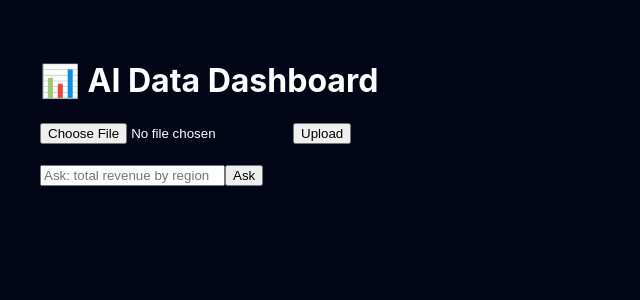
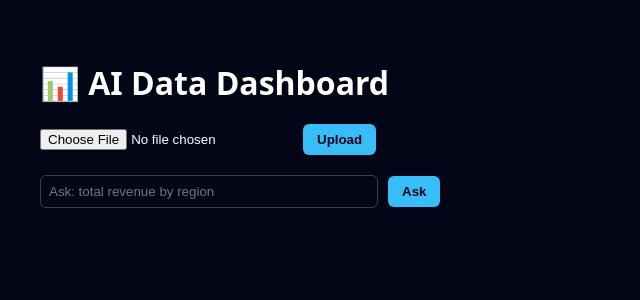
Before and after one commit to dennish-8055/ai-dashboard, a React (Create React App) app in the folder client/: page / in a window 1280 px wide. Shown: the top 300 px of the page, without its empty margins (0-640 px from the left). Built offline with nearby package versions, Linux system fonts and the light colour scheme; no server answers.

Commit message:
Update App.js

```diff
--- a/client/src/App.js
+++ b/client/src/App.js
@@ -21,7 +21,9 @@ function App() {
     process.env.REACT_APP_API_URL ||
     "https://ai-dashboard-backend.onrender.com";
 
+  // =====================
   // Upload
+  // =====================
   const uploadFile = async () => {
     if (!file) return setMessage("⚠️ Select a file");
 
@@ -37,7 +39,9 @@ function App() {
     }
   };
 
+  // =====================
   // Ask
+  // =====================
   const askAI = async () => {
     if (!question) return setMessage("⚠️ Enter a question");
 
@@ -47,7 +51,7 @@ function App() {
     try {
       const res = await axios.post(`${API}/ask`, { question });
 
-      if (!res.data.length) {
+      if (!res.data || res.data.length === 0) {
         setData([]);
         setMessage("📭 No data found");
       } else {
@@ -60,25 +64,37 @@ function App() {
     setLoading(false);
   };
 
+  // =====================
   // Insight
+  // =====================
   const getInsight = () => {
     if (!data.length) return "";
 
-    const max = data.reduce((a, b) => (a.value > b.value ? a : b));
+    const max = data.reduce((a, b) =>
+      a.value > b.value ? a : b
+    );
+
     return `📊 ${max.name} has highest value (${max.value.toLocaleString()})`;
   };
 
-  // Tooltip
+  // =====================
+  // Tooltip (clean & centered)
+  // =====================
   const CustomTooltip = ({ active, payload, label }) => {
-    if (active && payload?.length) {
+    if (active && payload && payload.length) {
       return (
-        <div style={{
-          background: "#020617",
-          padding: "10px",
-          borderRadius: "10px",
-          border: "1px solid #334155"
-        }}>
-          <p style={{ color: "#38bdf8", fontWeight: "bold" }}>{label}</p>
+        <div
+          style={{
+            background: "#020617",
+            padding: "10px 14px",
+            borderRadius: "10px",
+            border: "1px solid #334155",
+            boxShadow: "0 6px 20px rgba(0,0,0,0.5)"
+          }}
+        >
+          <p style={{ color: "#38bdf8", fontWeight: "bold" }}>
+            {label}
+          </p>
           <p style={{ color: "#e2e8f0" }}>
             Value: {payload[0].value.toLocaleString()}
           </p>
@@ -89,51 +105,131 @@ function App() {
   };
 
   return (
-    <div style={{
-      background: "#020617",
-      minHeight: "100vh",
-      color: "white",
-      padding: "40px"
-    }}>
-      <h1>📊 AI Data Dashboard</h1>
+    <div
+      style={{
+        background: "#020617",
+        minHeight: "100vh",
+        color: "white",
+        padding: "40px",
+        fontFamily: "system-ui"
+      }}
+    >
+      <h1 style={{ marginBottom: "20px" }}>
+        📊 AI Data Dashboard
+      </h1>
 
       {/* Upload */}
       <div style={{ marginBottom: 20 }}>
-        <input type="file" onChange={e => setFile(e.target.files[0])} />
-        <button onClick={uploadFile}>Upload</button>
+        <input
+          type="file"
+          onChange={(e) => setFile(e.target.files[0])}
+        />
+        <button style={btn} onClick={uploadFile}>
+          Upload
+        </button>
       </div>
 
       {/* Ask */}
       <div style={{ marginBottom: 20 }}>
         <input
+          style={input}
           value={question}
-          onChange={e => setQuestion(e.target.value)}
+          onChange={(e) => setQuestion(e.target.value)}
           placeholder="Ask: total revenue by region"
         />
-        <button onClick={askAI}>Ask</button>
+        <button style={btn} onClick={askAI}>
+          Ask
+        </button>
       </div>
 
-      {message && <p>{message}</p>}
-      {loading && <p>⏳ Loading...</p>}
+      {/* Message */}
+      {message && (
+        <p style={{ color: "#94a3b8" }}>{message}</p>
+      )}
+
+      {/* Loading */}
+      {loading && (
+        <p style={{ color: "#38bdf8" }}>⏳ Loading...</p>
+      )}
 
       {/* Chart */}
       {data.length > 0 && (
-        <div style={{ background: "#0f172a", padding: 20, borderRadius: 10 }}>
-          <ResponsiveContainer width="100%" height={300}>
+        <div
+          style={{
+            background: "#0f172a",
+            padding: "20px",
+            borderRadius: "12px",
+            marginTop: "20px"
+          }}
+        >
+          <ResponsiveContainer width="100%" height={320}>
             <BarChart data={data}>
-              <CartesianGrid stroke="#1e293b" />
-              <XAxis dataKey="name" stroke="#94a3b8" />
+              <CartesianGrid
+                stroke="#1e293b"
+                vertical={false}
+              />
+
+              <XAxis
+                dataKey="name"
+                stroke="#94a3b8"
+                tick={{ fontSize: 12 }}
+                interval={0}
+                angle={data.length > 8 ? -25 : 0}
+                textAnchor={data.length > 8 ? "end" : "middle"}
+              />
+
               <YAxis stroke="#94a3b8" />
-              <Tooltip content={<CustomTooltip />} />
-              <Bar dataKey="value" fill="#38bdf8" />
+
+              <Tooltip
+                content={<CustomTooltip />}
+                cursor={{ fill: "rgba(56,189,248,0.08)" }}
+              />
+
+              <Bar
+                dataKey="value"
+                fill="#38bdf8"
+                radius={[6, 6, 0, 0]}
+                activeBar={{
+                  fill: "#0ea5e9"
+                }}
+              />
             </BarChart>
           </ResponsiveContainer>
         </div>
       )}
 
-      {data.length > 0 && <p>{getInsight()}</p>}
+      {/* Insight */}
+      {data.length > 0 && (
+        <p style={{ marginTop: "15px", color: "#94a3b8" }}>
+          {getInsight()}
+        </p>
+      )}
     </div>
   );
 }
 
+// =====================
+// Styles
+// =====================
+const btn = {
+  marginLeft: "10px",
+  padding: "8px 14px",
+  background: "#38bdf8",
+  border: "none",
+  borderRadius: "6px",
+  cursor: "pointer",
+  fontWeight: "bold",
+  color: "#020617"
+};
+
+const input = {
+  padding: "8px",
+  width: "320px",
+  borderRadius: "6px",
+  border: "1px solid #334155",
+  outline: "none",
+  background: "#020617",
+  color: "white"
+};
+
 export default App;
```
